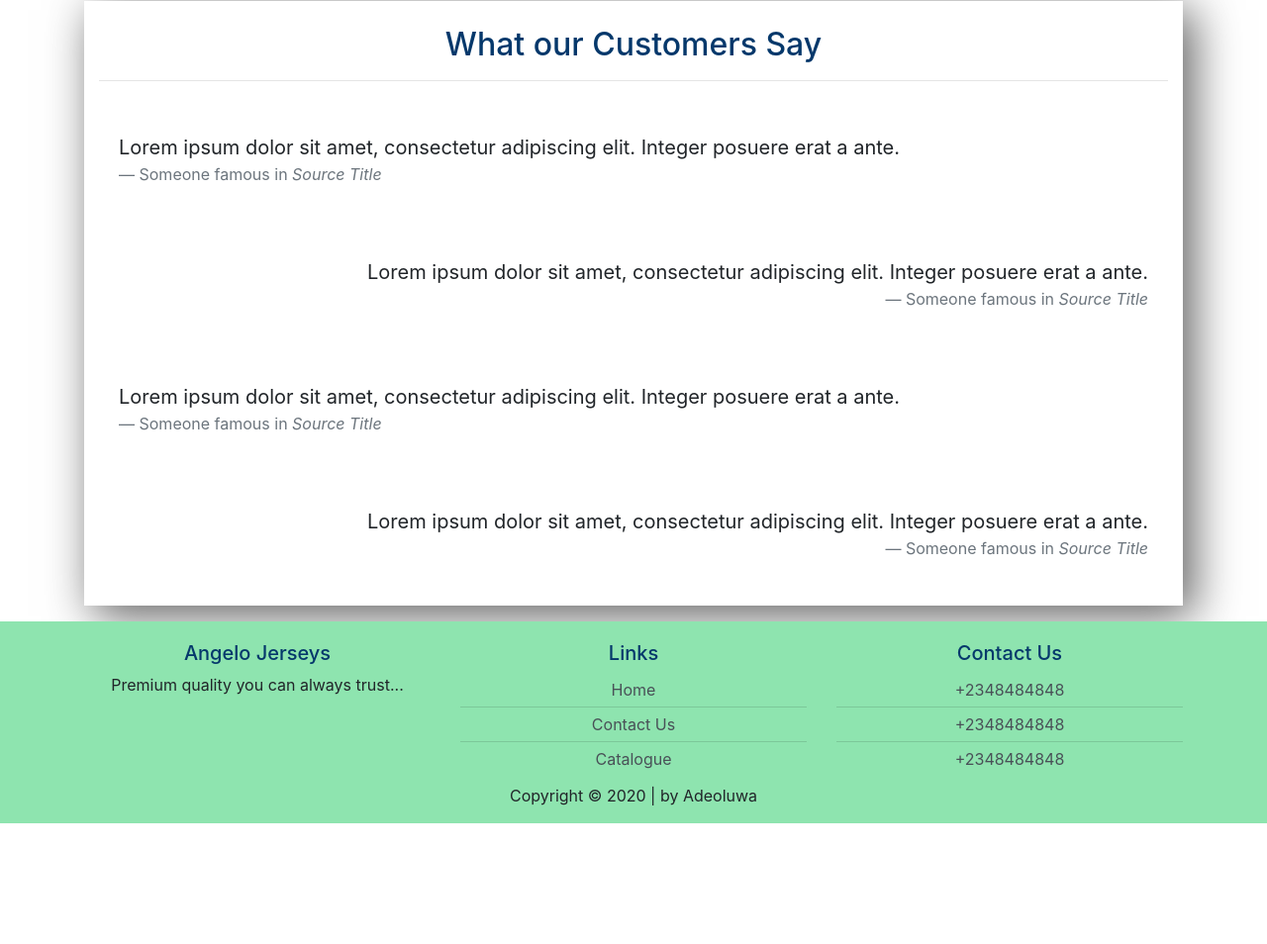
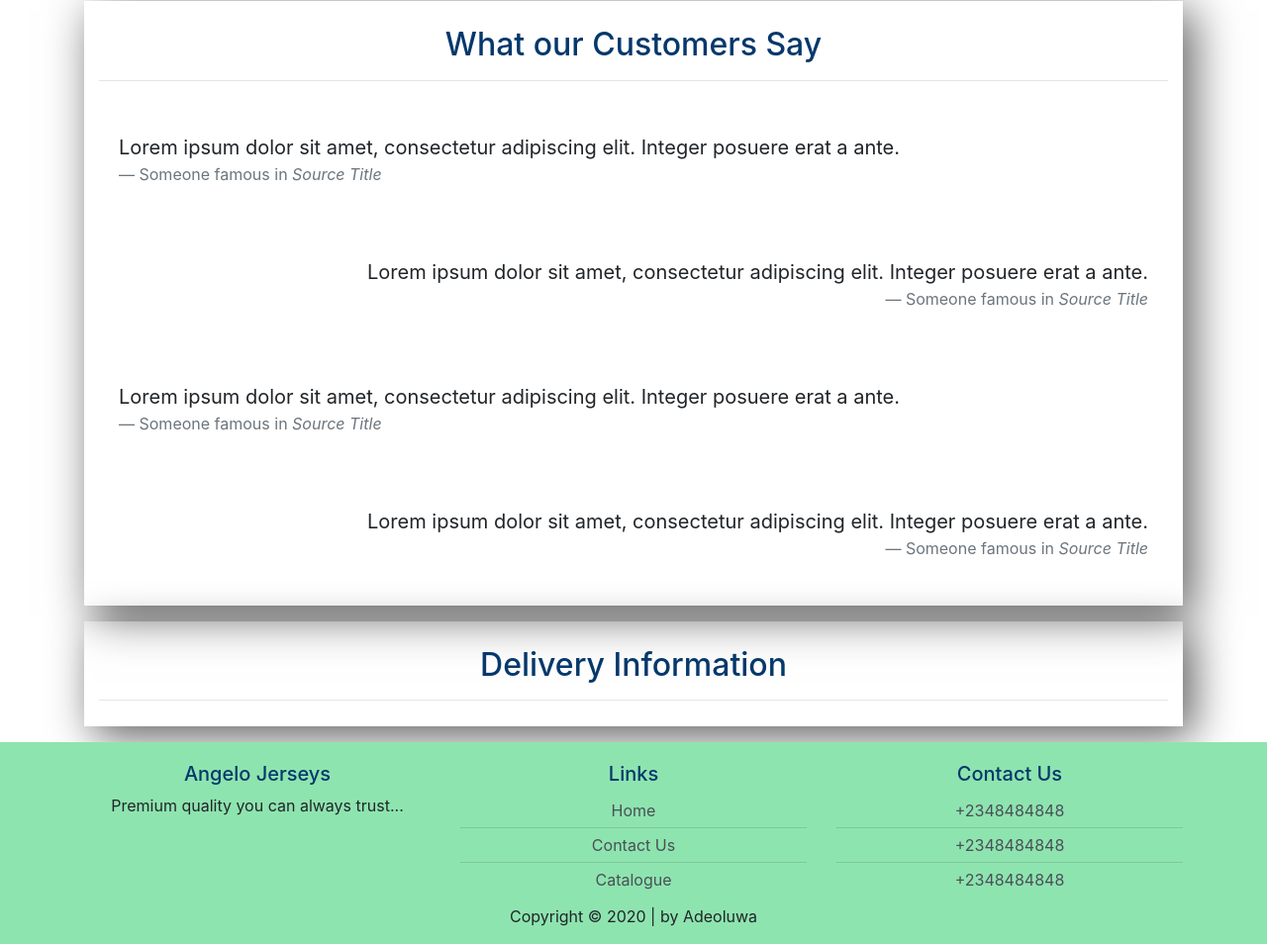
Before and after one commit to JUGG097/Angelo-Jersey, a website: page index.html in a window 1280 px wide. Shown: the part 1950-2904 px from the top of the page at 99% size. Before the commit the page ends 2782 px from the top, so only its background shows below. Drawn offline with nearby package versions, Linux system fonts and the light colour scheme.

Commit message:
Just to commit

```diff
--- a/index.html
+++ b/index.html
@@ -222,6 +222,8 @@
                 </div>
             </div>
         </div>
+
+
         <div class="row text-center row-content2  mt-3">
             <div class="col-12 col-sm-12 col-md-12">
                 <h2>What our Customers Say</h2>
@@ -257,6 +259,16 @@
                   </blockquote>
             </div>
         </div>
+
+
+        <div class="row text-center row-content2  mt-3">
+            <div class="col-12 col-sm-12 col-md-12">
+                <h2>Delivery Information</h2>
+                <hr>
+            </div>
+        </div>
+
+
     </div>
 
 
```
